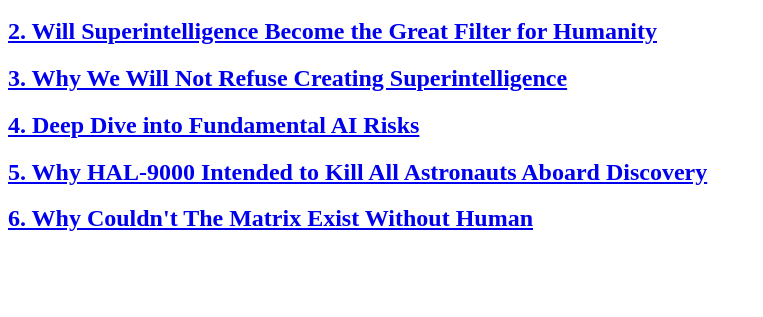
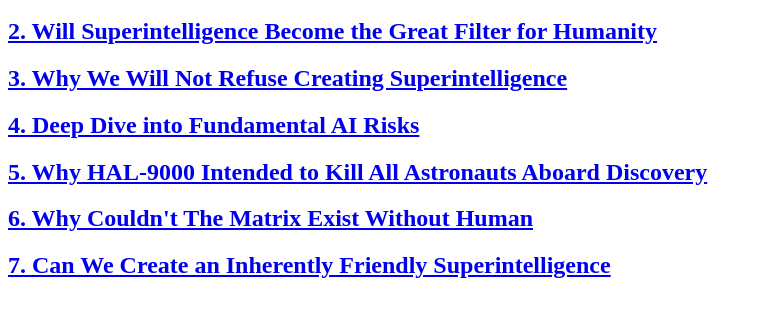
Before and after one commit to serge-serg/superintelligence-challenge, a plain HTML site: page index.html in a window 1280 px wide. Shown: the part 109-426 px from the top of the page, without its empty margins (0-763 px from the left). Drawn offline with Linux system fonts and the light colour scheme.

Commit message:
Adding page 7

```diff
--- a/index.html
+++ b/index.html
@@ -19,5 +19,7 @@
 
   <h2><a href="6. Why Couldn't The Matrix Exist Without Humans/Why Couldn't The Matrix Exist Without Humans.pdf">6. Why Couldn't The Matrix Exist Without Human</a></h2>
 
+  <h2><a href="7. Can We Create an Inherently Friendly Superintelligence/Can We Create an Inherently Friendly Superintelligence.pdf">7. Can We Create an Inherently Friendly Superintelligence</a></h2>
+
 </body>
 </html>
```
Also changed, not shown: 4 other files.
